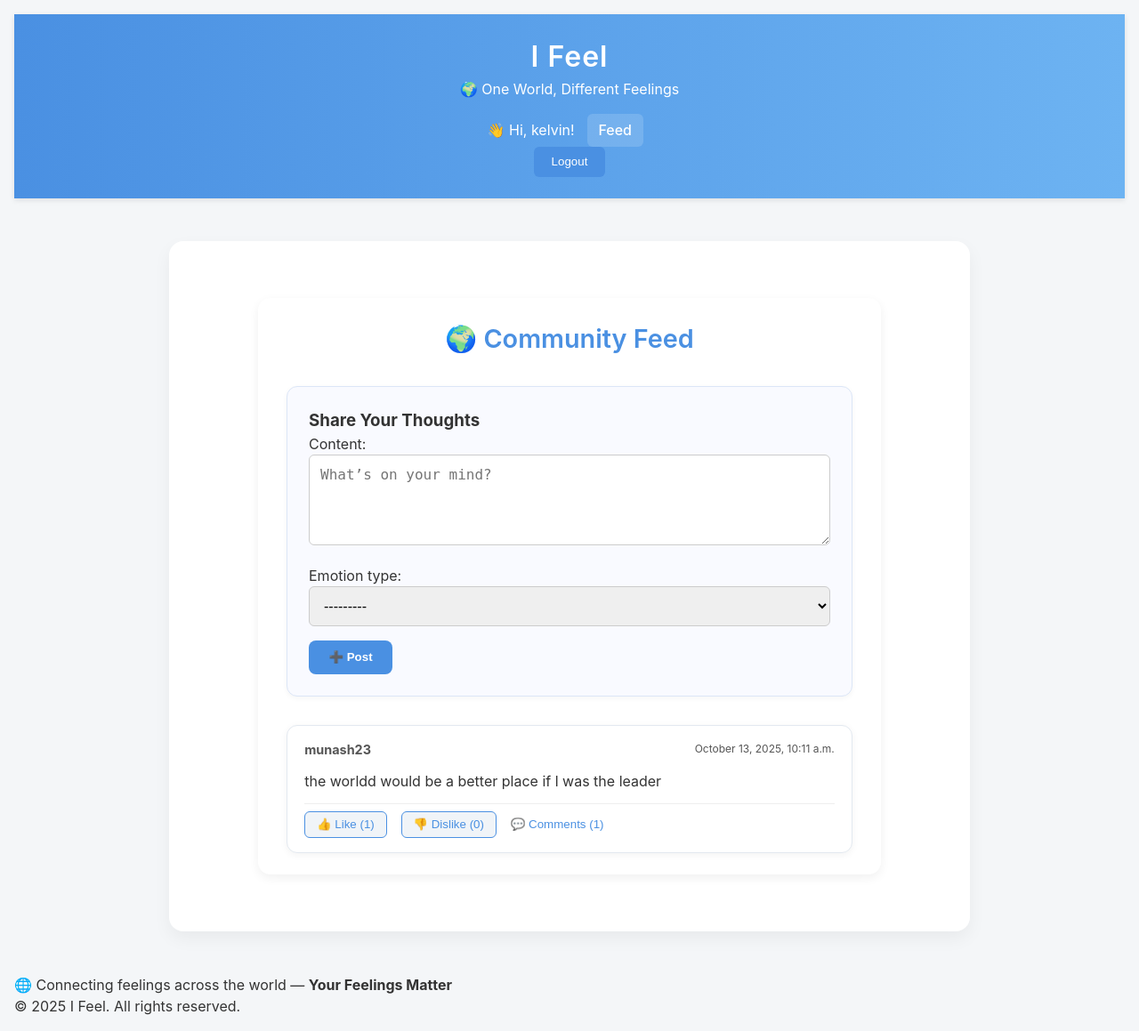
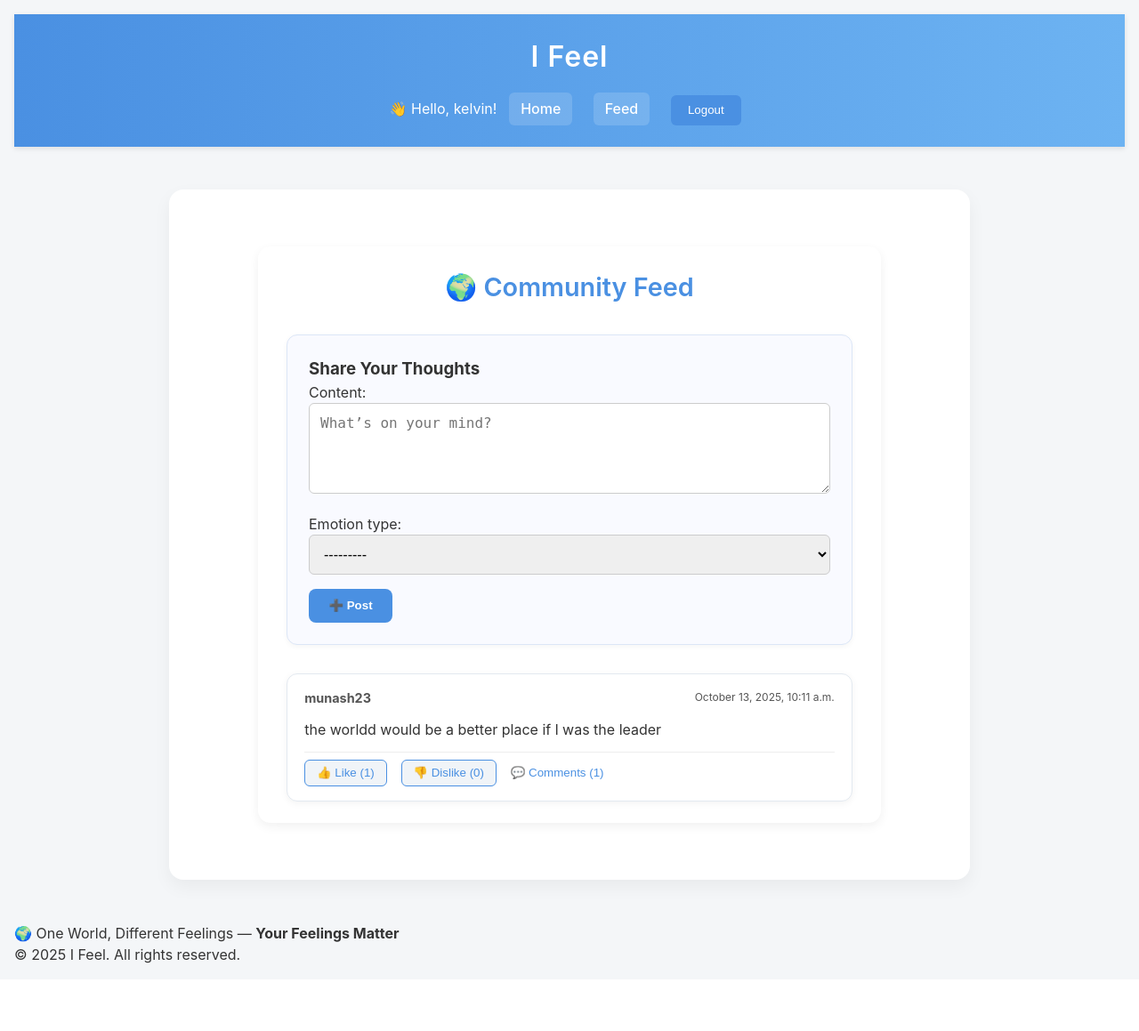
Before and after one commit to 2keller/capstoneProject_l_feel, a Django app: page / in a window 1280 px wide. Shown: the whole page at 89% size. After the commit the page ends 1083 px from the top, so only its background shows below. Run offline with Django 5.2, Linux system fonts and the light colour scheme; a user stored in the database is signed in; data comes from the database, SQL or seed files in the repository; data that the repository does not hold is empty.

Commit message:
revambed added navigation between homepage and feed

```diff
--- a/core/templates/base.html
+++ b/core/templates/base.html
@@ -9,51 +9,48 @@
     <link rel="stylesheet" href="{% static 'css/styles.css' %}">
 </head>
 <body>
-    <!-- ========== HEADER ========== -->
-    <header class="social-header">
-        <div class="header-left">
-            <h1 class="logo">I Feel</h1>
-            <p class="header-tagline">🌍 One World, Different Feelings</p>
-        </div>
-        <nav class="header-nav">
+    <!-- Header / Navigation -->
+    <header>
+        <h1>I Feel</h1>
+        <nav>
             {% if user.is_authenticated %}
-                <span class="greeting">👋 Hi, {{ user.username }}!</span>
-                <a href="{% url 'feed' %}" class="nav-link">Feed</a>
-                <form action="{% url 'logout' %}" method="post" class="inline-form">
+                <span>👋 Hello, {{ user.username }}!</span>
+                <a href="{% url 'home' %}">Home</a>
+                <a href="{% url 'feed' %}">Feed</a>
+                <form action="{% url 'logout' %}" method="post" style="display:inline;">
                     {% csrf_token %}
-                    <button type="submit" class="nav-button logout-button">Logout</button>
+                    <button type="submit">Logout</button>
                 </form>
             {% else %}
-                <a href="{% url 'signup' %}" class="nav-link">Sign Up</a>
-                <a href="{% url 'login' %}" class="nav-link">Login</a>
-                <a href="{% url 'feed' %}" class="nav-link">Feed</a>
+                <a href="{% url 'signup' %}">Sign Up</a>
+                <a href="{% url 'login' %}">Login</a>
+                <a href="{% url 'feed' %}">Feed</a>
             {% endif %}
         </nav>
     </header>
 
-    <!-- ========== MAIN CONTENT ========== -->
+    <!-- Main Content -->
     <main>
-        {% block content %}{% endblock %}
+        {% block content %}
+        {% endblock %}
     </main>
 
-    <!-- ========== FOOTER ========== -->
-    <footer class="social-footer">
-        <p>🌐 Connecting feelings across the world — <strong>Your Feelings Matter</strong></p>
+    <!-- Footer -->
+    <footer>
+        <p>🌍 One World, Different Feelings — <strong>Your Feelings Matter</strong></p>
         <p>&copy; 2025 I Feel. All rights reserved.</p>
     </footer>
 
-    <!-- ========== GLOBAL SCRIPTS ========== -->
+    <!-- Comments Toggle Script -->
     <script>
       function toggleComments(commentId) {
-          const section = document.getElementById(commentId);
-          section.classList.toggle("hidden");
+          const commentSection = document.getElementById(commentId);
+          if (commentSection.classList.contains('hidden')) {
+              commentSection.classList.remove('hidden');
+          } else {
+              commentSection.classList.add('hidden');
+          }
       }
-
-      // Optional: small animation for buttons
-      document.querySelectorAll('.nav-button, .btn, .toggle-comments-btn').forEach(btn => {
-          btn.addEventListener('mousedown', () => btn.classList.add('active'));
-          btn.addEventListener('mouseup', () => btn.classList.remove('active'));
-      });
     </script>
 </body>
 </html>
```
